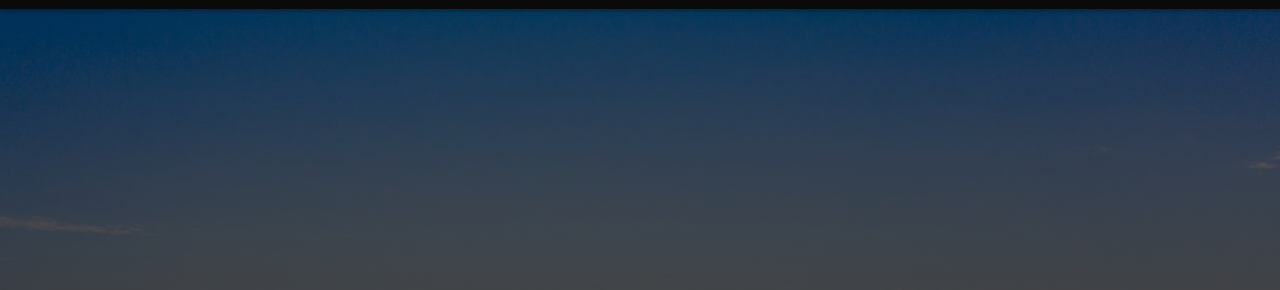
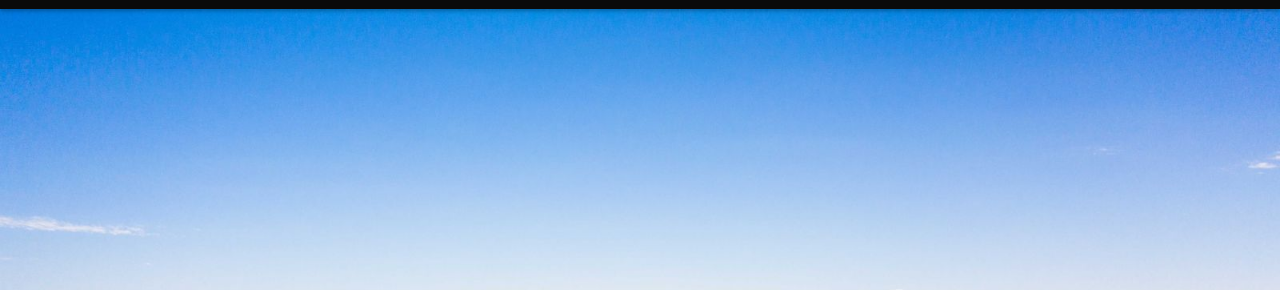
Before and after one commit to Nicolai-Swanepoel/TAG-demo-Aug-25, a plain HTML site: page index.html in a window 1280 px wide. Shown: the part 73-363 px from the top of the page. Drawn offline with Linux system fonts and the light colour scheme.

Commit message:
Update index.html

```diff
--- a/index.html
+++ b/index.html
@@ -126,7 +126,7 @@
       content: "";
       position: absolute;
       inset: 0;
-      background: linear-gradient(rgba(0,0,0,0.6), rgba(0,0,0,0.9));
+      /* background: linear-gradient(rgba(0,0,0,0.6), rgba(0,0,0,0.9)); */
       z-index: 1;
     }
 
```
